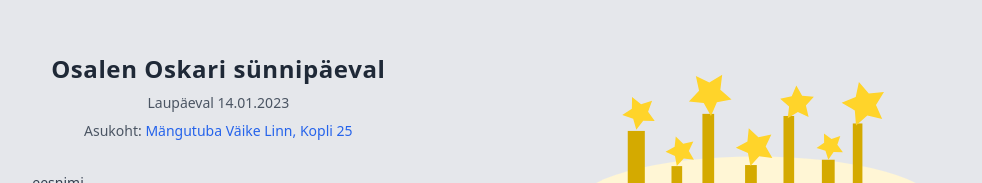
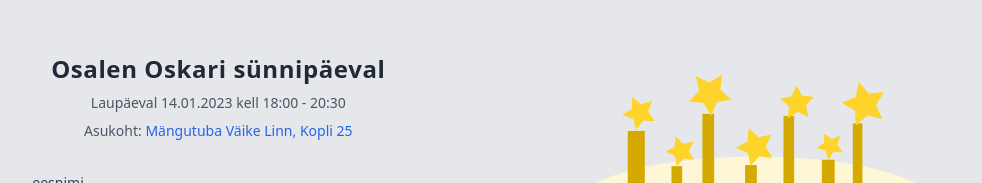
Before and after one commit to TarmoSillajoe/birthday, a website: page index.html in a window 1280 px wide. Shown: the part 146-329 px from the top of the page, without its empty margins (161-1143 px from the left). Drawn offline with nearby package versions, Linux system fonts and the light colour scheme.

Commit message:
added time

```diff
--- a/index.html
+++ b/index.html
@@ -25,7 +25,7 @@
             Osalen Oskari sünnipäeval
           </h2>
           <p class="text-center text-sm text-gray-600 mt-2">
-            Laupäeval 14.01.2023
+            Laupäeval 14.01.2023 kell 18:00 - 20:30
           </p>
           <p class="text-center text-sm text-gray-600 mt-2">
             Asukoht:
```
